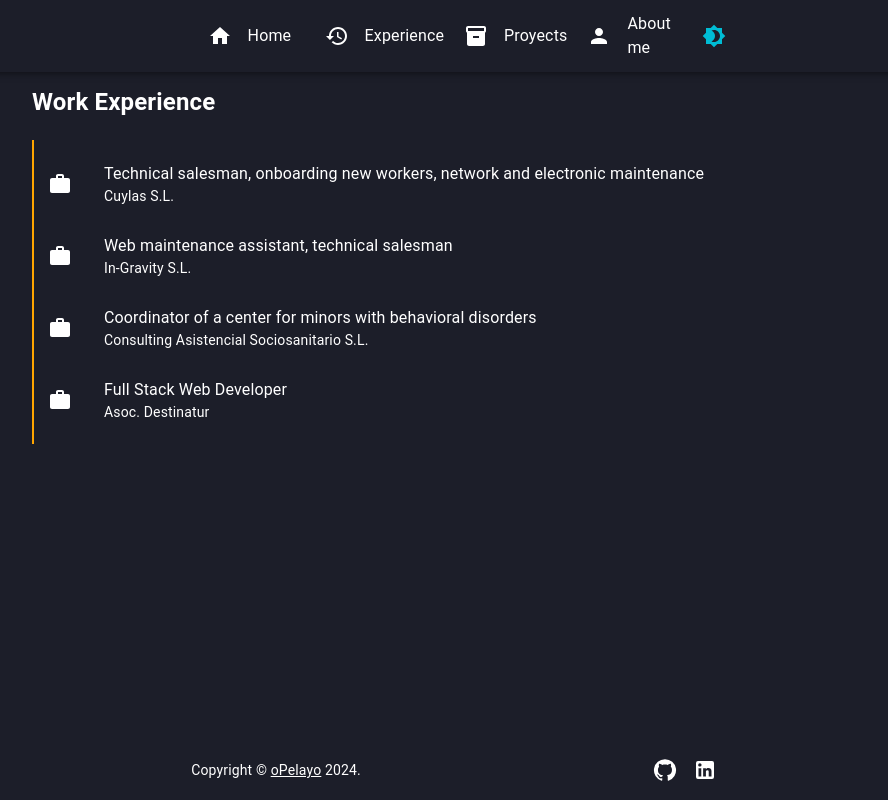
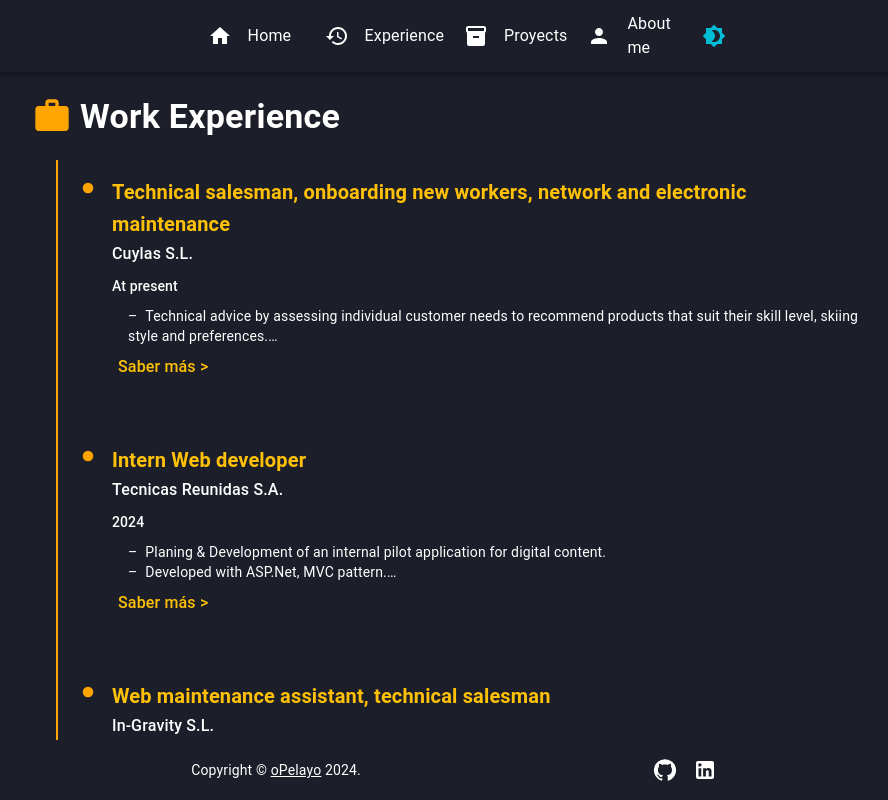
Before and after one commit to oPelayo/portfolio, a React (Create React App) app: page /experience in a window 1280 px wide. Shown: the top 800 px of the page, without its empty margins (182-1070 px from the left). Built offline with nearby package versions, Linux system fonts and the light colour scheme.

Commit message:
Added Proyects in proyects page & styles for Home, Experience, Proyects and About me

```diff
--- a/src/components/Copyright/Copyright.js
+++ b/src/components/Copyright/Copyright.js
@@ -32,7 +32,7 @@ function Copyright() {
         sx={{ color: 'white' }}
       >
         {'Copyright © '}
-        <Link color="inherit" href="mailto:opelayodev@gmail.com">
+        <Link color="inherit" href="mailto:opelayodev@gmail.com?subject=Contact%20trougth%20portfolio">
           oPelayo
         </Link>{' '}
         {new Date().getFullYear()}
--- a/src/pages/AboutMe.js
+++ b/src/pages/AboutMe.js
@@ -1,24 +1,66 @@
 import React from "react";
+import { Box, Typography } from "@mui/material";
+import { useTheme } from "@mui/material/styles";
+import PersonIcon from '@mui/icons-material/Person';
 
 const AboutMe = () => {
+  const theme= useTheme();
+
   return (
-    <div>
-      <h1>AboutMe</h1>
-      <p>I am a person with a methodical, decisive approach and a great curiosity to face challenges efficiently.
-        From a personal point of view, I consider myself open and extroverted. My professional career in the sports and social fields
-        led me to enthusiastically co-found my own Association. For two years, we led various activities in collaboration
-        with schools. During that time, we learned what teamwork is, we managed each event as a project and
-        we effectively solved each problem.
-        These experiences were very enriching and the process of developing our own website sparked my interest in
-        code. Always focused on hardware, I began to delve into software from then on.
-        At the moment, I am focusing what I have learned towards this area, exploring different aspects of computing
-        in order to grow professionally.
-        In addition to my formal training in Java, Spring, Maven, Node, HTML5, CSS3, JS, Git, React,Angular and Docker,
-        I am constantly looking to stay up to date with complementary technologies such as Python, Docker, Kotlin,
-        TypeScript or cybersecurity. This approach allows me to face any challenge with greater ease and versatility.
-        I am excited about the new goal I have set for myself and I enjoy learning something new every day.
-        I am always open to opportunities and collaborations that allow me to continue growing professionally.</p>
-    </div>
+    <Box sx={{ marginTop: 4, padding: 3 }}>
+      <Box sx={{ display: "flex", alignItems: "center", mb: 3 }}>
+        <PersonIcon sx={{ color: '#ffa500', fontSize: "2.5rem", marginRight: 1 }} />
+        <Typography
+          variant="h4"
+          sx={{ fontWeight: "bold", color: theme.palette.text.primary, lineHeight: 1 }}
+        >
+          About Me
+        </Typography>
+      </Box>
+      {/* Descripción con estilo de párrafo */}
+      <Typography
+        variant="body1"
+        sx={{
+          color: "text.secondary", // Usa el color secundario que aplicaste en otras páginas
+          lineHeight: 1.6,
+          marginBottom: 2,
+        }}
+      >
+        I am a person with a methodical, decisive approach and a great curiosity to face challenges efficiently. From a personal point of view, I consider myself open and extroverted. My professional career in the sports and social fields led me to enthusiastically co-found my own Association. For two years, we led various activities in collaboration with schools. During that time, we learned what teamwork is, we managed each event as a project and we effectively solved each problem.
+      </Typography>
+
+      <Typography
+        variant="body1"
+        sx={{
+          color: "text.secondary",
+          lineHeight: 1.6,
+          marginBottom: 2,
+        }}
+      >
+        These experiences were very enriching and the process of developing our own website sparked my interest in code. Always focused on hardware, I began to delve into software from then on. At the moment, I am focusing what I have learned towards this area, exploring different aspects of computing in order to grow professionally.
+      </Typography>
+
+      <Typography
+        variant="body1"
+        sx={{
+          color: "text.secondary",
+          lineHeight: 1.6,
+          marginBottom: 2,
+        }}
+      >
+        In addition to my formal training in Java, Spring, Maven, Node, HTML5, CSS3, JS, Git, React, Angular and Docker, I am constantly looking to stay up to date with complementary technologies such as Python, Docker, Kotlin, TypeScript or cybersecurity. This approach allows me to face any challenge with greater ease and versatility.
+      </Typography>
+
+      <Typography
+        variant="body1"
+        sx={{
+          color: "text.secondary",
+          lineHeight: 1.6,
+        }}
+      >
+        I am excited about the new goal I have set for myself and I enjoy learning something new every day. I am always open to opportunities and collaborations that allow me to continue growing professionally.
+      </Typography>
+    </Box>
   );
 }
 
--- a/src/pages/Experience.js
+++ b/src/pages/Experience.js
@@ -1,80 +1,202 @@
-import React from "react";
-import { List, ListItem, ListItemIcon, ListItemText } from "@mui/material";
+import React, { useState } from "react";
+import { Box, Typography, List, ListItem } from "@mui/material";
 import WorkIcon from "@mui/icons-material/Work";
 import { useTheme } from "@mui/material/styles";
+import FiberManualRecordIcon from "@mui/icons-material/FiberManualRecord";
+
+const experiences = [
+  {
+    title: "Technical salesman, onboarding new workers, network and electronic maintenance",
+    company: "Cuylas S.L.",
+    date: "At present",
+    description:[
+      "-Technical advice by assessing individual customer needs to recommend products that suit their skill level, skiing style and preferences.",
+      "-Shop technician specialized in repair, maintenance, adjustments and care of equipment.",
+      "-Participation in incentive programs to achieve sales goals.",
+      "-Maintenance of warehouse, inventory and product rotation.",
+      "-Participation in training and professional development programs to stay up to date.",
+      "-Problem resolution ensuring customer satisfaction.",
+      "-Completion of sales transactions with collections, returns, closings and cash counts.",
+      "-Initial training of new colleagues in operating procedures and use of store tools."
+    ]
+  },
+  {
+    title: "Intern Web developer",
+    company: "Tecnicas Reunidas S.A.",
+    date: "2024",
+    description:[
+      "- Planing & Development of an internal pilot application for digital content.",
+      "- Developed with ASP.Net, MVC pattern.",
+      "- Management of Oracle databases.",
+      "- Git Control version.",
+      "- Deployment with Azure Cloud."
+    ]
+  },
+  {
+    title: "Web maintenance assistant, technical salesman",
+    company: "In-Gravity S.L.",
+    date: "2017-2019",
+    description:[
+      "- Maintenance of the company's website updating content, images and videos.",
+      "- Technical advice to customers",
+      "- Maintenance and repair of equipment"
+    ]
+  },
+  {
+    title: "Coordinator of a center for minors with behavioral disorders",
+    company: "Consulting Asistencial Sociosanitario S.L.",
+    date: "2013-2017",
+    description:[
+      "- Planning and execution of educational and leisure activities.",
+      "- Coordination with the Educational team and Psychologists.",
+      "- Educational interventions, supervision of guidelines and methodologies to be applied.",
+      "- Team management (6 people)"
+    ]
+  }
+]
 
 function Experience() {
   const theme = useTheme();
 
   return (
+
     <div>
-      <h2 style={{ color: theme.palette.text.primary }}>Work Experience</h2>
-      <List sx={{
-        position: 'relative',
-        '&::before': {
-          content: '""',
-          position: 'absolute',
-          left: 0,
-          top: 0,
-          bottom: 0,
-          width: '2px',
-          backgroundColor: '#ffa500', // Change the color here
-        },
-      }}>
-        <ListItem>
-          <ListItemIcon sx={{ color: theme.palette.icon.color }}>
-            <WorkIcon />
-          </ListItemIcon>
-          <ListItemText
-            primary="Technical salesman, onboarding new workers, network and electronic maintenance"
-            secondary="Cuylas S.L."
-            sx={{
-              "& .MuiListItem-root": {
-                padding: "8px",
-              },
-            }}
-          />
-        </ListItem>
-        <ListItem>
-          <ListItemIcon sx={{ color: theme.palette.icon.color }}>
-            <WorkIcon />
-          </ListItemIcon>
-          <ListItemText
-            primary="Web maintenance assistant, technical salesman"
-            secondary="In-Gravity S.L."
-            sx={{
-              "& .MuiListItem-root": {
-                padding: "8px",
-              },
-            }}
-          />
-        </ListItem>
-        <ListItem>
-          <ListItemIcon sx={{ color: theme.palette.icon.color }}>
-            <WorkIcon />
-          </ListItemIcon>
-          <ListItemText
-            primary="Coordinator of a center for minors with behavioral disorders"
-            secondary="Consulting Asistencial Sociosanitario S.L."
-            sx={{
-              "& .MuiListItem-root": {
-                padding: "8px",
-              },
-            }}
-          />
-        </ListItem>
-        <ListItem>
-          <ListItemIcon sx={{ color: theme.palette.icon.color }}>
-            <WorkIcon />
-          </ListItemIcon>
-          <ListItemText
-            primary="Full Stack Web Developer"
-            secondary="Asoc. Destinatur"
-          />
-        </ListItem>
+      <Box sx={{ marginTop: 4 }}>
+        <Box sx={{ marginTop: 4, display: "flex", alignItems: "center", mb: 3 }}>
+          <WorkIcon sx={{ color: "#ffa500", marginRight: 1, fontSize: "2.5rem" }} />
+          <Typography
+            variant="h4"
+            sx={{ fontWeight: "bold", color: theme.palette.text.primary, lineHeight: 1 }}
+          >
+            Work Experience
+          </Typography>
+        </Box >
+      <List
+        sx={{
+          position: "relative",
+          paddingLeft: 4,
+          "&::before": {
+            content: '""',
+            position: "absolute",
+            left: "24px", // Adjusted position for the timeline
+            top: 0,
+            bottom: 0,
+            width: "2px",
+            backgroundColor: "#ffa500",
+          },
+        }}
+      >
+        {experiences.map((exp, index) => (
+          <ExperienceItem key={index} experience={exp} />
+        ))}
       </List>
+    </Box>
     </div>
   );
 }
 
+function ExperienceItem({ experience }) {
+  const [isExpanded, setIsExpanded] = useState(false);
+  const theme = useTheme();
+
+  const toggleExpand = () => {
+    setIsExpanded(!isExpanded);
+  };
+
+  return (
+    <ListItem
+      sx={{ display: "flex", alignItems: "flex-start", mb: 4, marginBottom: "48px" }}
+    >
+      {/* Icono de punto */}
+      <FiberManualRecordIcon
+        sx={{
+          color: "#ffa500",
+          fontSize: "16px",
+          marginRight: 2,
+          marginTop: "4px",
+        }}
+      />
+      <Box>
+        {/* Título de la posición */}
+        <Typography
+          variant="h6"
+          sx={{ color: "#ffc107", fontWeight: "bold" }}
+        >
+          {experience.title}
+        </Typography>
+
+        {/* Empresa y fecha */}
+        <Typography
+          variant="subtitle1"
+          sx={{
+            fontWeight: "medium",
+            color: theme.palette.text.primary,
+            marginBottom: "8px",
+          }}
+        >
+          {experience.company}
+        </Typography>
+        <Typography
+          variant="subtitle2"
+          sx={{ color: theme.palette.text.secondary }}
+        >
+          {experience.date}
+        </Typography>
+
+        {/* Descripción con control de expansión */}
+        <Box
+          sx={{
+            mt: 1,
+            maxHeight: isExpanded ? "none" : "4.5em", // 4.5em para limitar a 3 líneas
+            overflow: "hidden",
+            textOverflow: "ellipsis",
+            display: "-webkit-box",
+            WebkitLineClamp: isExpanded ? "none" : 2,
+            WebkitBoxOrient: "vertical",
+          }}
+        >
+          {experience.description.map((line, i) =>
+            line.startsWith("-") ? (
+              <Typography
+                key={i}
+                variant="body2"
+                sx={{ marginLeft: 2, listStyleType: "disc" }}
+              >
+                <span style={{ marginRight: "8px" }}>–</span>
+                {line.substring(1).trim()}
+              </Typography>
+            ) : (
+              <Typography key={i} variant="body2">
+                {line}
+              </Typography>
+            )
+          )}
+        </Box>
+
+
+        {/* Botón para expandir/contraer */}
+        <Typography
+          component="button"
+          onClick={toggleExpand}
+          sx={{
+            color: "#ffc107",
+            fontWeight: "medium",
+            textDecoration: "none",
+            display: "inline-block",
+            mt: 1,
+            background: "none",
+            border: "none",
+            cursor: "pointer",
+            "&:hover": {
+              textDecoration: "underline",
+            },
+          }}
+        >
+          {isExpanded ? "Mostrar menos" : "Saber más"} &gt;
+        </Typography>
+      </Box>
+    </ListItem>
+  );
+}
+
 export default Experience;
--- a/src/pages/Home.js
+++ b/src/pages/Home.js
@@ -1,17 +1,47 @@
-import React from 'react'
+import React from 'react';
+import { Typography, Box } from '@mui/material';
+import { useTheme } from "@mui/material/styles";
+import HomeIcon from '@mui/icons-material/Home';
 
 function Home() {
+  const theme = useTheme();
+
   return (
-    <div>
-      <h1>oPelayo's portfolio</h1>
-      <p>I am a full-stack developer with a strong foundation in Java, Spring, Node.js, Angular and React.
-         My experience co-founding an association has provided me with strong skills in project management,
-         teamwork, and problem-solving, which I now apply to build innovative web solutions.
-         My passion for technology drives me to always stay up to date with the latest trends,
-         such as Docker, Kotlin, and TypeScript. I am looking for a challenging environment where
-         I can apply my knowledge and contribute to the development of high-quality products.</p>
-    </div>
-  )
+    <Box sx={{ marginTop: 4, padding: 2 }}>
+      {/* Título principal con icono */}
+      <Box sx={{ display: "flex", alignItems: "center", mb: 3 }}>
+        <HomeIcon sx={{ color: '#ffa500', fontSize: "2.5rem", marginRight: 1 }} />
+        <Typography
+          variant="h4"
+          sx={{ fontWeight: "bold", color: theme.palette.text.primary, lineHeight: 1 }}
+        >
+          Pelayo's Portfolio
+        </Typography>
+      </Box>
+
+      {/* Descripción principal */}
+      <Typography variant="body1" sx={{ color: '#aaa', marginBottom: 2 }}>
+        I am a full-stack developer with a strong foundation in Java, Spring, Node.js, Angular, and React.
+        My experience co-founding an association has provided me with strong skills in project management,
+        teamwork, and problem-solving, which I now apply to build innovative web solutions. My passion for
+        technology drives me to always stay up to date with the latest trends, such as Docker, Kotlin, and
+        TypeScript.
+      </Typography>
+
+      {/* Lista de habilidades, similar a la lista de experiencia */}
+      <Box sx={{ paddingLeft: 3 }}>
+        <Typography variant="h6" sx={{ color: '#ffa500', fontWeight: 'bold' }}>
+          My Skills:
+        </Typography>
+        <ul style={{ color: '#aaa', marginBottom: '1rem' }}>
+          <li>Full-stack development using Java, Spring, Node.js, and Angular</li>
+          <li>Experience with React for frontend development</li>
+          <li>Proficient in project management and teamwork</li>
+          <li>Passionate about staying up to date with latest technologies</li>
+        </ul>
+      </Box>
+    </Box>
+  );
 }
 
 export default Home;
--- a/src/pages/Proyects.js
+++ b/src/pages/Proyects.js
@@ -1,12 +1,119 @@
 import React from "react";
+import { Typography, Box, Button, Chip } from '@mui/material';
+import { useTheme } from "@mui/material/styles";
+import CodeIcon from '@mui/icons-material/Code';
+import VisibilityIcon from '@mui/icons-material/Visibility';
+import WebIcon from '@mui/icons-material/Web';
+import MigralogImage from './../imgs/Migralog.png';
+import NexuscomImage from './../imgs/Nexuscom.png';
 
-const Proyects = () => {
+function Proyects() {
+  const projectData = [
+    {
+      title: 'Migralog - Migraine monitoring app',
+      description: '',
+      image: MigralogImage,
+      tags: ['Spring', 'Angular', 'MySQL', 'Docker' ],
+      codeLink: '#',
+      previewLink: '#',
+    },
+    {
+      title: 'Nexuscom',
+      description: 'This project represents my inaugural venture into web development using Java, HTML, CSS, and JS, with MySQL',
+      image: NexuscomImage,
+      tags: ['Native Java', 'HTML','CSS', 'JS', 'MySQL'],
+      codeLink: '#',
+      previewLink: '#',
+    }
+  ]
+
+  const theme = useTheme();
+
   return (
-    <div>
-      <h1>My Proyects</h1>
+    <Box sx={{ padding: 4 }}>
+    {/* Título de la sección */}
+    <Box sx={{ display: 'flex', alignItems: 'center', mb: 3 }}>
+      <WebIcon sx={{ color: '#ffa500', fontSize: '2.5rem', marginRight: 1 }} />
+      <Typography
+        variant="h4"
+        sx={{ fontWeight: 'bold', color: theme.palette.text.primary, lineHeight: 1 }}
+      >
+        Proyectos
+      </Typography>
+    </Box>
 
-    </div>
-  );
+    {/* Lista de Proyectos */}
+    {projectData.map((project, index) => (
+      <Box
+        key={index}
+        sx={{
+          display: 'flex',
+          flexDirection: { xs: 'column', md: 'row' },
+          alignItems: 'center',
+          backgroundColor: '#1e1e1e',
+          borderRadius: '10px',
+          marginBottom: 4,
+          padding: 3,
+          boxShadow: '0px 4px 12px rgba(0,0,0,0.2)'
+        }}
+      >
+        {/* Imagen del Proyecto */}
+        <Box sx={{ flex: 1, paddingRight: { md: 2 }, marginBottom: { xs: 2, md: 0 } }}>
+          <img
+            src={project.image}
+            alt={project.title}
+            style={{ width: '100%', borderRadius: '10px' }}
+          />
+        </Box>
+
+        {/* Detalles del Proyecto */}
+        <Box sx={{ flex: 2 }}>
+          <Typography variant="h5" sx={{ color: '#ffa500', fontWeight: 'bold' }}>
+            {project.title}
+          </Typography>
+          <Typography variant="body1" sx={{ color: '#aaa', marginBottom: 2 }}>
+            {project.description}
+          </Typography>
+
+          {/* Tags */}
+          <Box sx={{ display: 'flex', gap: 1, marginBottom: 2 }}>
+            {project.tags.map((tag, i) => (
+              <Chip key={i} label={tag} sx={{ backgroundColor: '#333', color: '#fff' }} />
+            ))}
+          </Box>
+
+          {/* Botones de acciones */}
+          <Box sx={{ display: 'flex', gap: 2 }}>
+            <Button
+              variant="outlined"
+              sx={{
+                color: '#fff',
+                borderColor: '#fff',
+                '&:hover': { borderColor: '#ffa500', color: '#ffa500' }
+              }}
+              startIcon={<CodeIcon />}
+              href={project.codeLink}
+            >
+              Code
+            </Button>
+            <Button
+              variant="outlined"
+              sx={{
+                color: '#fff',
+                borderColor: '#fff',
+                '&:hover': { borderColor: '#ffa500', color: '#ffa500' }
+              }}
+              startIcon={<VisibilityIcon />}
+              href={project.previewLink}
+            >
+              Preview
+            </Button>
+          </Box>
+        </Box>
+      </Box>
+    ))}
+  </Box>
+);
 }
 
 export default Proyects;
```
Also changed, not shown: src/imgs/Migralog.png (added), src/imgs/Nexuscom.png (added).
